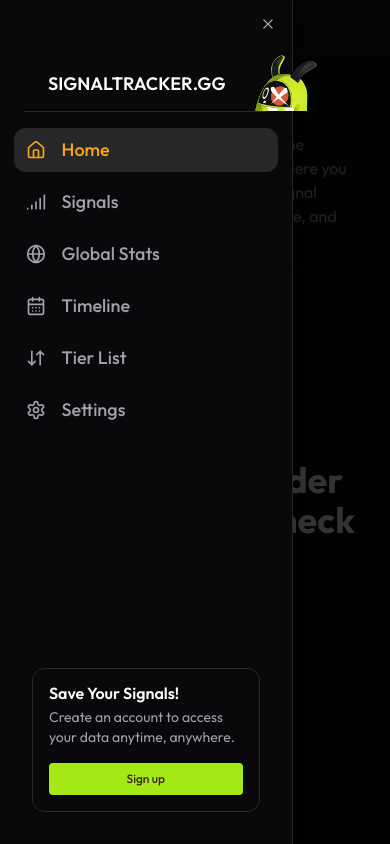
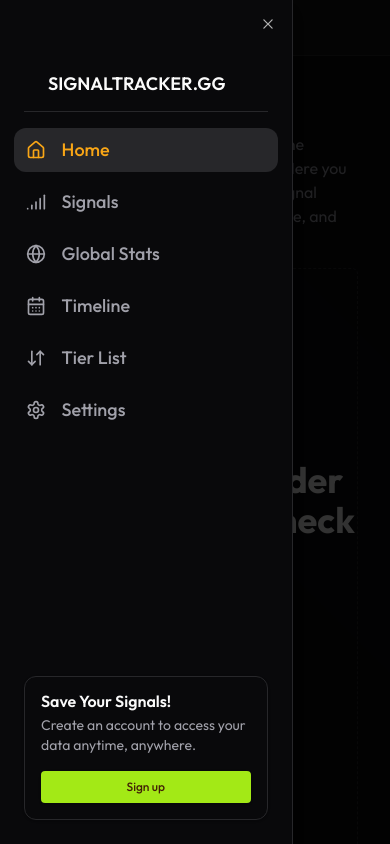
Before and after one commit to TristanKatwaroo/signal-tracker, a Next.js app: page / in a window 390 px wide. Both pictures are taken after a click on the button "Toggle navigation menu". Shown: the top 844 px of the page. Built offline with nearby package versions, Linux system fonts and the light colour scheme; no server answers; what tailwindcss-debug-screens would draw is missing.

Commit message:
update mobile sheet UX

```diff
--- a/src/components/navigation/MobileHeaderContent.tsx
+++ b/src/components/navigation/MobileHeaderContent.tsx
@@ -44,13 +44,13 @@ export default function MobileHeaderContent({ userEmail }: MobileHeaderContentPr
             <Link href="/" className="flex items-center gap-2 font-semibold">
               <span className="text-lg">SIGNALTRACKER.GG</span>
             </Link>
-            <Image
+            {/* <Image
               src="/images/bangboos/bangboo1half.png"
               alt="Your Image"
               width={500}
               height={500}
               className="h-[150%] w-auto ml-5 mb-7"
-            />
+            /> */}
           </div>
           <nav className="grid gap-2 text-lg font-medium">
             {tabs.map((tab) => {
@@ -76,7 +76,7 @@ export default function MobileHeaderContent({ userEmail }: MobileHeaderContentPr
               );
             })}
           </nav>
-          <div className="mt-auto p-2">
+          <div className="mt-auto ">
             {userEmail ? <AccountMenu email={userEmail} /> : <AuthCard />}
           </div>
         </SheetContent>
```
